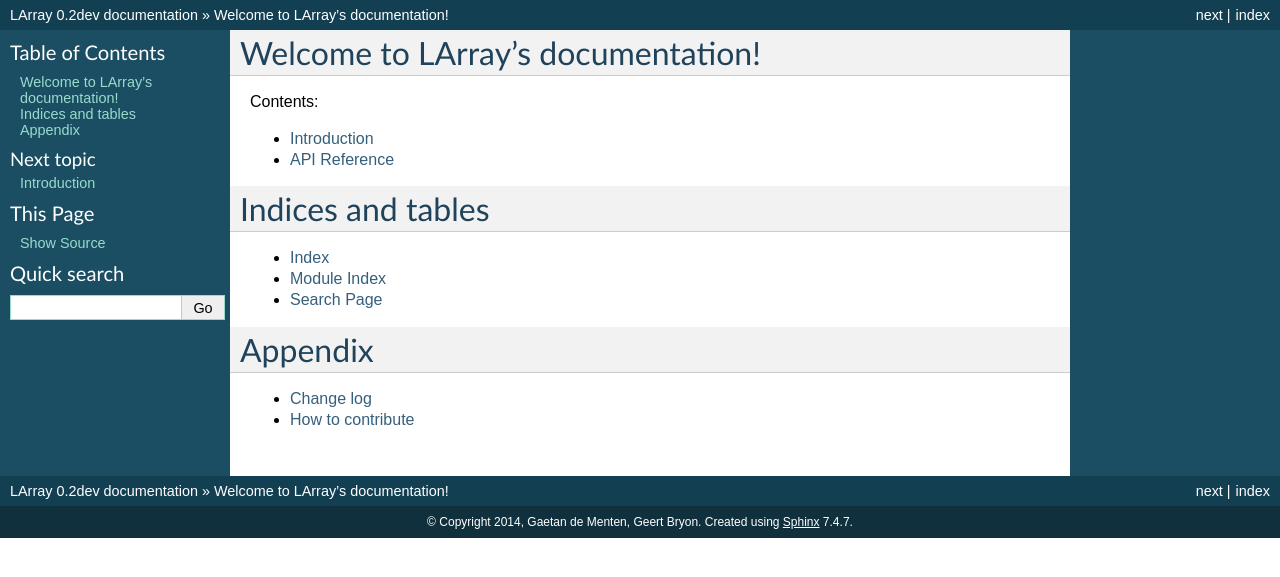
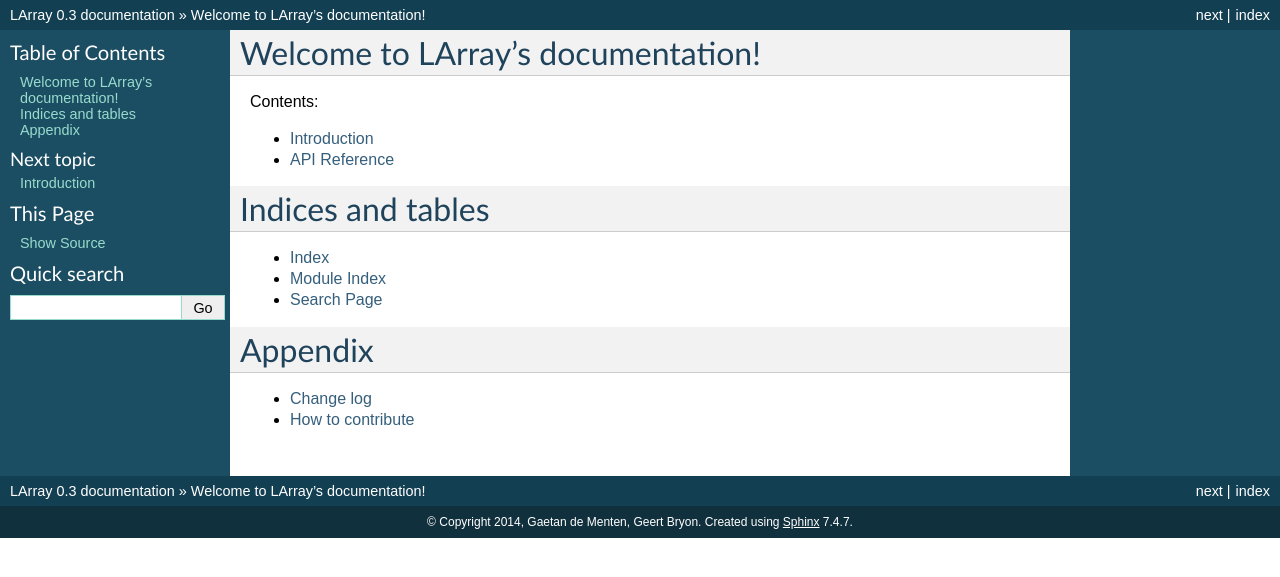
Before and after one commit to larray-project/larray, a Sphinx documentation site: the page built from doc/source/index.rst, in a window 1280 px wide. Shown: the top 577 px of the page. Built offline with Sphinx 7.4.7, drawn with Linux system fonts in a browser that asks for light colours.

Commit message:
prepare for 0.3

```diff
--- a/doc/source/conf.py
+++ b/doc/source/conf.py
@@ -68,9 +68,9 @@
 # built documents.
 #
 # The short X.Y version.
-version = '0.2'
+version = '0.3'
 # The full version, including alpha/beta/rc tags.
-release = '0.2dev'
+release = '0.3'
 
 # The language for content autogenerated by Sphinx. Refer to documentation
 # for a list of supported languages.
--- a/setup.py
+++ b/setup.py
@@ -9,7 +9,7 @@
 
 
 DISTNAME = 'larray'
-VERSION = '0.2'
+VERSION = '0.3'
 AUTHOR = 'Gaetan de Menten, Geert Bryon'
 AUTHOR_EMAIL = 'gdementen@gmail.com'
 DESCRIPTION = "N-D labeled arrays in Python"
```
Also changed, not shown: 2 other files.
